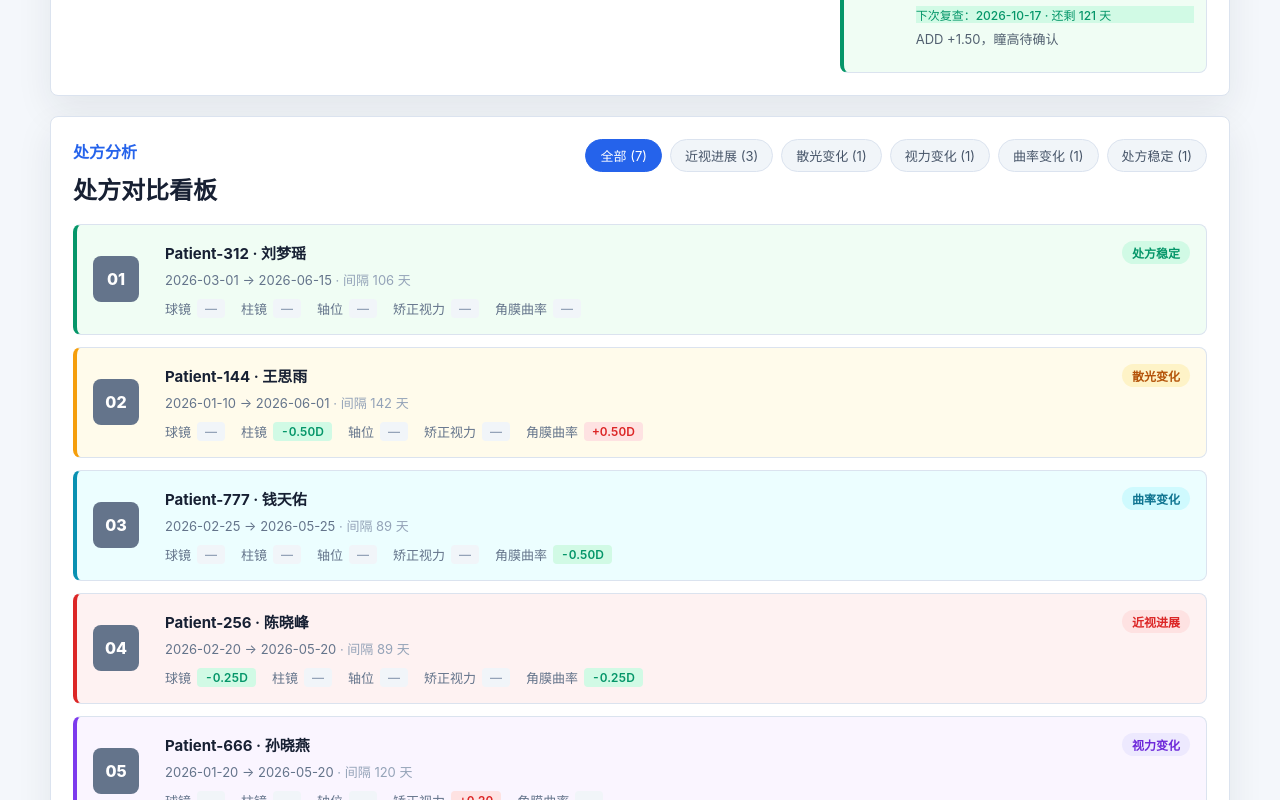
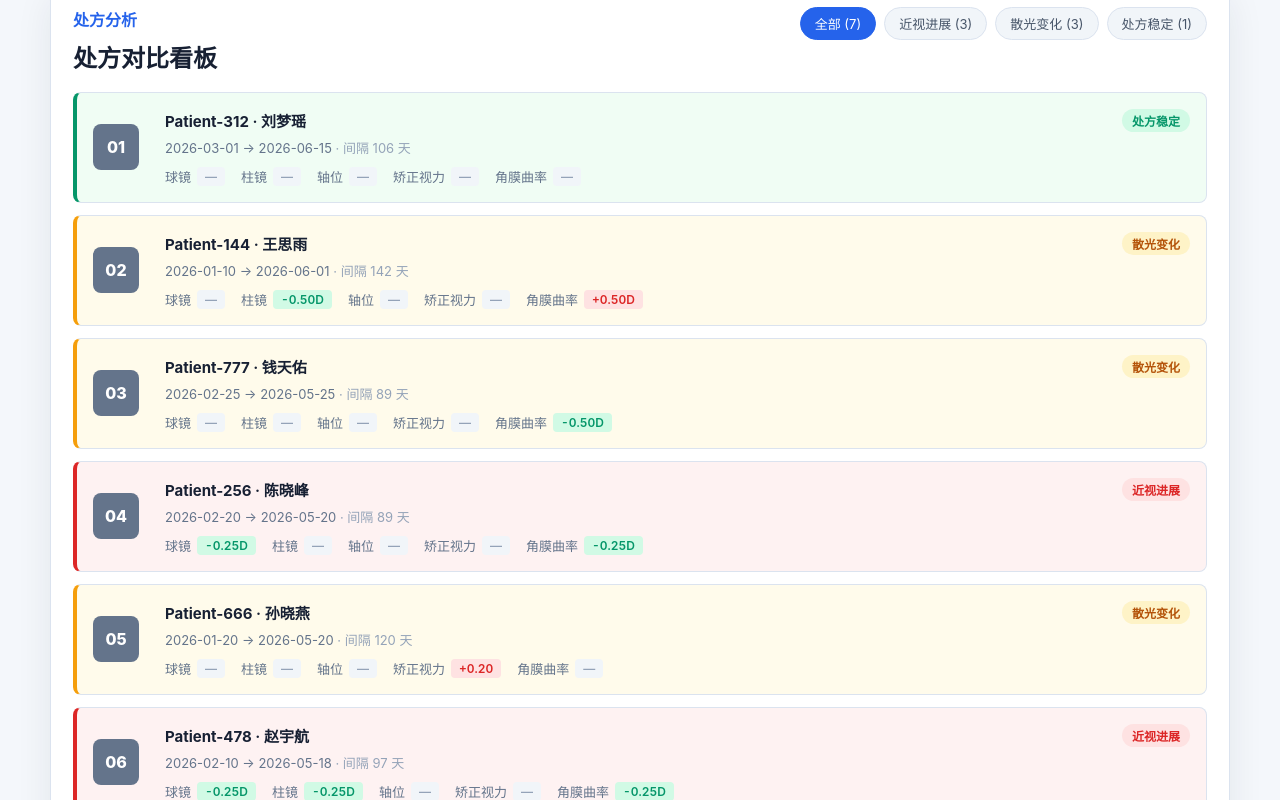
Before and after one commit to aliAjax/hxwl-11-9a5afad, a React (Vite) app: page / in a window 1280 px wide. Shown: the part 1780-2580 px from the top of the page. Built offline with nearby package versions, Linux system fonts and the light colour scheme.

Commit message:
.3436396082391580:70f9f671a78a872c3e3051776a4e2550_6a34abffae137ad716a95d07.6a34b202ae137ad716a962ae.6a34b202f5fcc2b9f8dd3dcd:Trae CN.T(2026/6/19 11:05:38)

```diff
--- a/src/App.tsx
+++ b/src/App.tsx
@@ -539,7 +539,7 @@ const refractionRecords: RefractionRecord[] = [
   }
 ];
 
-type ComparisonCategory = "myopia-progress" | "astigmatism-change" | "vision-change" | "curvature-change" | "stable";
+type ComparisonCategory = "myopia-progress" | "astigmatism-change" | "stable";
 
 interface EyeComparison {
   sphere: { prev: string; curr: string; diff: number; changed: boolean };
@@ -578,8 +578,6 @@ const CURVATURE_CHANGE_THRESHOLD = 0.25;
 const categoryConfig: Record<ComparisonCategory, { label: string; className: string; dotClass: string }> = {
   "myopia-progress": { label: "近视进展", className: "cat-progress", dotClass: "dot-progress" },
   "astigmatism-change": { label: "散光变化", className: "cat-astigmatism", dotClass: "dot-astigmatism" },
-  "vision-change": { label: "视力变化", className: "cat-vision", dotClass: "dot-vision" },
-  "curvature-change": { label: "曲率变化", className: "cat-curvature", dotClass: "dot-curvature" },
   "stable": { label: "处方稳定", className: "cat-stable", dotClass: "dot-stable" },
 };
 
@@ -631,14 +629,8 @@ function classifyComparison(result: {
   if (myopiaProgressed) {
     return "myopia-progress";
   }
-  if (cylinderChanged || axisChanged) {
+  if (cylinderChanged || axisChanged || visionChanged || curvatureChanged) {
     return "astigmatism-change";
-  }
-  if (visionChanged) {
-    return "vision-change";
-  }
-  if (curvatureChanged) {
-    return "curvature-change";
   }
   return "stable";
 }
@@ -2025,12 +2017,10 @@ function App() {
 
   const comparisons = useMemo(() => getAllComparisons(records), [records]);
 
-  const { myopiaProgress, astigmatismChange, visionChange, curvatureChange, stable } = useMemo(() => {
+  const { myopiaProgress, astigmatismChange, stable } = useMemo(() => {
     return {
       myopiaProgress: comparisons.filter(c => c.category === "myopia-progress"),
       astigmatismChange: comparisons.filter(c => c.category === "astigmatism-change"),
-      visionChange: comparisons.filter(c => c.category === "vision-change"),
-      curvatureChange: comparisons.filter(c => c.category === "curvature-change"),
       stable: comparisons.filter(c => c.category === "stable"),
     };
   }, [comparisons]);
@@ -2044,8 +2034,6 @@ function App() {
     "患者总数",
     "近视进展",
     "散光变化",
-    "视力变化",
-    "曲率变化",
     "处方稳定",
   ];
 
@@ -2053,8 +2041,6 @@ function App() {
     String(patients.length),
     String(myopiaProgress.length),
     String(astigmatismChange.length),
-    String(visionChange.length),
-    String(curvatureChange.length),
     String(stable.length),
   ];
 
@@ -2230,18 +2216,6 @@ function App() {
               散光变化 ({astigmatismChange.length})
             </button>
             <button
-              className={comparisonFilter === "vision-change" ? "tab-active tab-vision" : ""}
-              onClick={() => setComparisonFilter("vision-change")}
-            >
-              视力变化 ({visionChange.length})
-            </button>
-            <button
-              className={comparisonFilter === "curvature-change" ? "tab-active tab-curvature" : ""}
-              onClick={() => setComparisonFilter("curvature-change")}
-            >
-              曲率变化 ({curvatureChange.length})
-            </button>
-            <button
               className={comparisonFilter === "stable" ? "tab-active tab-stable" : ""}
               onClick={() => setComparisonFilter("stable")}
             >
--- a/src/styles.css
+++ b/src/styles.css
@@ -992,16 +992,6 @@ input {
   border-color: #f59e0b;
 }
 
-.comparison-filter-tabs .tab-vision.tab-active {
-  background: #7c3aed;
-  border-color: #7c3aed;
-}
-
-.comparison-filter-tabs .tab-curvature.tab-active {
-  background: #0891b2;
-  border-color: #0891b2;
-}
-
 .comparison-filter-tabs .tab-stable.tab-active {
   background: var(--accent);
   border-color: var(--accent);
@@ -1032,16 +1022,6 @@ input {
 .comparison-card.cat-astigmatism {
   border-left-color: #f59e0b;
   background: #fffbeb;
-}
-
-.comparison-card.cat-vision {
-  border-left-color: #7c3aed;
-  background: #faf5ff;
-}
-
-.comparison-card.cat-curvature {
-  border-left-color: #0891b2;
-  background: #ecfeff;
 }
 
 .comparison-card.cat-stable {
@@ -1093,16 +1073,6 @@ input {
 .dot-astigmatism {
   color: #b45309;
   background: #fef3c7;
-}
-
-.dot-vision {
-  color: #6d28d9;
-  background: #ede9fe;
-}
-
-.dot-curvature {
-  color: #0e7490;
-  background: #cffafe;
 }
 
 .dot-stable {
```
